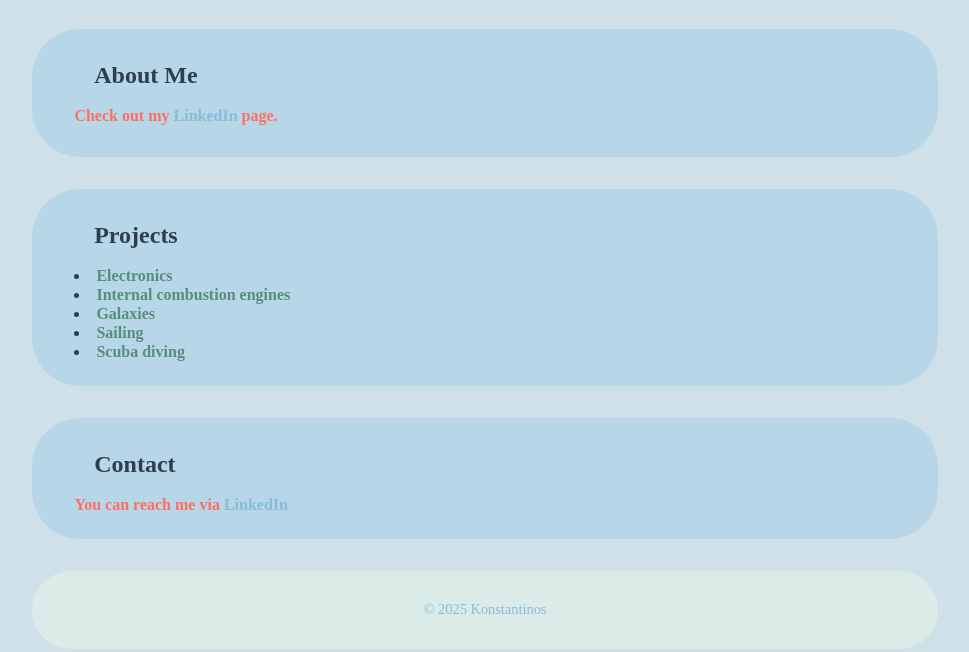
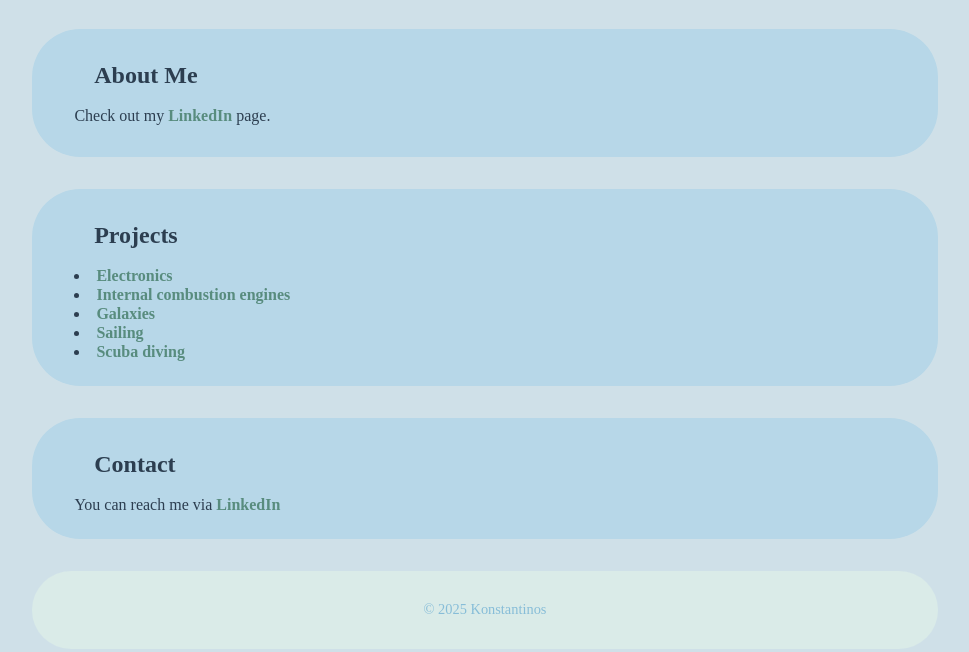
Before and after one commit to kostikas/kostikas.github.io, a plain HTML site: page index.html in a window 1280 px wide. Shown: the part 196-848 px from the top of the page, without its empty margins (155-1124 px from the left). Drawn offline with Linux system fonts and the light colour scheme.

Commit message:
Correct CSS missed section

```diff
--- a/style.css
+++ b/style.css
@@ -70,11 +70,11 @@ a:hover {
 color: #ff6f61;
 }
 
-#about,#contact,#projects a {
+#about a, #contact a, #projects a {
 color: #588c7e;
 font-weight: bold;
 }
 
-#about,#contact,#projects a:hover {
+#about a:hover, #contact a:hover ,#projects a:hover {
 color: #ff6f61;
 font-weight: bold;
```
